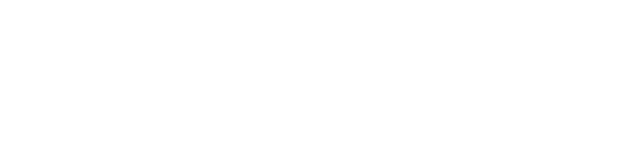
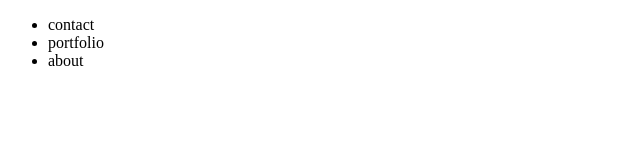
Before and after one commit to FabeFlex/Git22, a plain HTML site: page index.html in a window 1280 px wide. Shown: the whole page, without its empty margins (0-640 px from the left). Drawn offline with Linux system fonts and the light colour scheme.

Commit message:
ajout barre nav

```diff
--- a/index.html
+++ b/index.html
@@ -7,6 +7,12 @@
     <title>Document</title>
 </head>
 <body>
-
+    <nav>
+        <ul>
+            <li>contact</li>
+            <li>portfolio</li>
+            <li>about</li>
+        </ul>
+    </nav>
 </body>
 </html>
```
